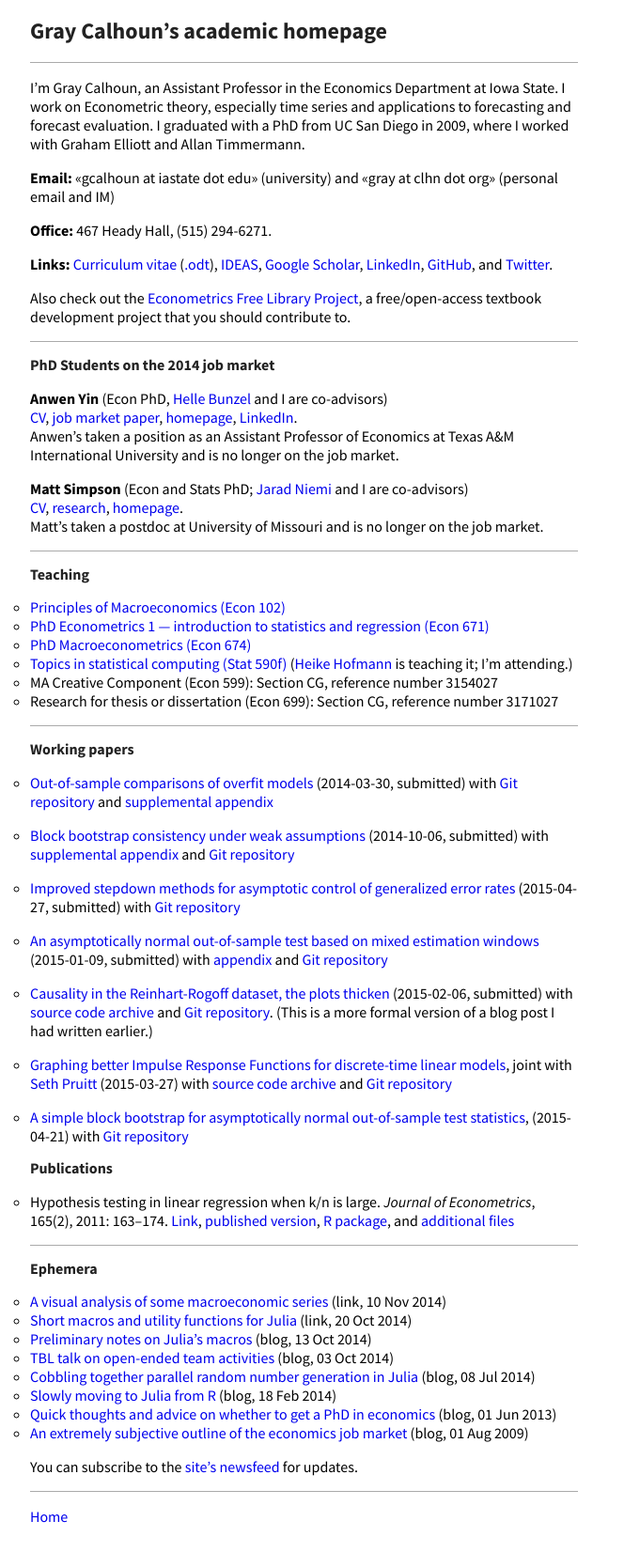
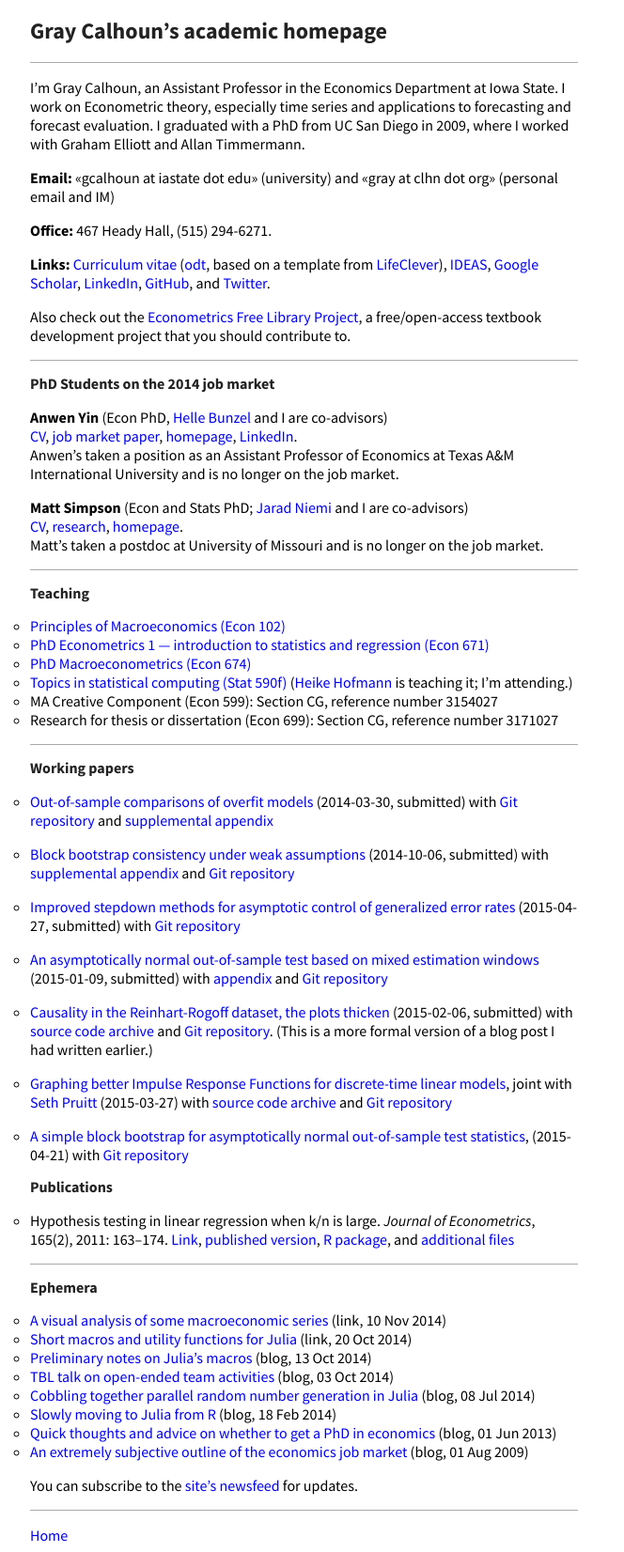
Before and after one commit to mmkuang/grayclhn.github.io, a Jekyll site: the page built from index.md, in a window 1280 px wide. Shown: the whole page at 94% size, without its empty margins (0-664 px from the left). Built offline with Jekyll 4.4.1, drawn with Linux system fonts in a browser that asks for light colours; Markdown is read by kramdown in place of the engine named in the settings.

Commit message:
Add link to LifeClever for resume template

```diff
--- a/index.md
+++ b/index.md
@@ -15,7 +15,9 @@ dot org» (personal email and IM)
 **Office:** 467 Heady Hall, (515) 294-6271.
 
 **Links:**
-[Curriculum vitae](/calhoun-cv.pdf) ([.odt](/calhoun-cv.odt)),
+[Curriculum vitae](/calhoun-cv.pdf)
+([odt](/calhoun-cv.odt), based on a template from
+[LifeClever](http://www.lifeclever.com/give-your-resume-a-face-lift/)),
 [IDEAS](http://ideas.repec.org/f/pca491.html),
 [Google Scholar](http://scholar.google.com/citations?hl=en&user=OS8d9ycAAAAJ),
 [LinkedIn](https://linkedin.com/in/grayclhn),
```
